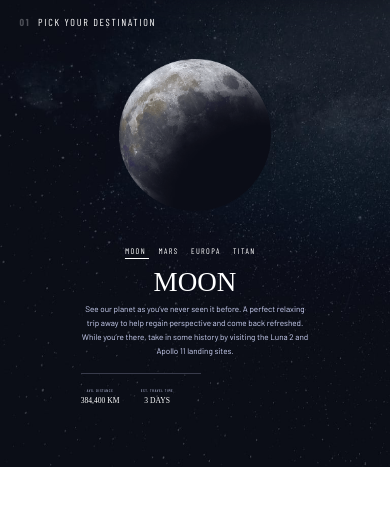
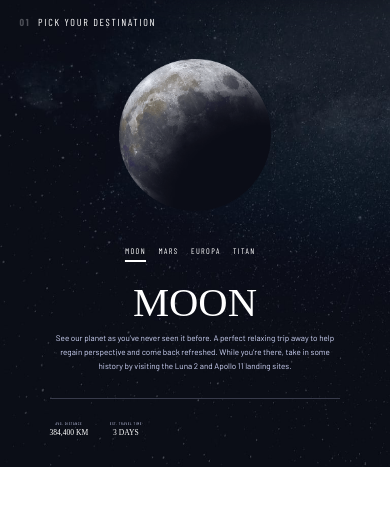
Before and after one commit to SergeyMatsiupa/UDEMYWeb2022, a plain HTML site: page space-tourism-multi-page-website/space-tourism-website-main/starter-code/destination-moon.html in a window 390 px wide. Shown: the part 53-558 px from the top of the page. Drawn offline with nearby package versions, Linux system fonts and the light colour scheme; a web font is replaced by a local one.

Commit message:
(for save)

```diff
--- a/space-tourism-multi-page-website/space-tourism-website-main/starter-code/css/styles.css
+++ b/space-tourism-multi-page-website/space-tourism-website-main/starter-code/css/styles.css
@@ -368,7 +368,7 @@ h2 {
     }
 
     .space-block {
-        width: 58.5938vw;
+        width: 74.609375vw;
         margin: 0 auto;
         text-align: center;
     }
@@ -444,6 +444,27 @@ h2 {
         line-height: 2.47396vw;
         letter-spacing: 0.3516vw;
         text-transform: uppercase;
+    }
+
+    .active-section-planets {
+        text-decoration: underline white 0.390625vw;
+        text-underline-offset: 1.5625vw;
+    }
+
+    .planets-menu-elem-a:hover, .planets-menu-elem-a:active {
+        text-underline-offset: 1.5625vw;
+    }
+
+    h2 {
+        font-size: 10.4167vw;
+        line-height: 11.97917vw;
+        text-transform: uppercase;
+        margin: 6vw 0 0.9722vw 0;
+    }
+
+    .planet-line {
+        width: 74.609375vw;
+        margin: 6.38021vw 0 3.7760vw;
     }
 }
 
```
Also changed, not shown: space-tourism-multi-page-website/space-tourism-website-main/starter-code/destination-moon.html (+5 -15 lines).
